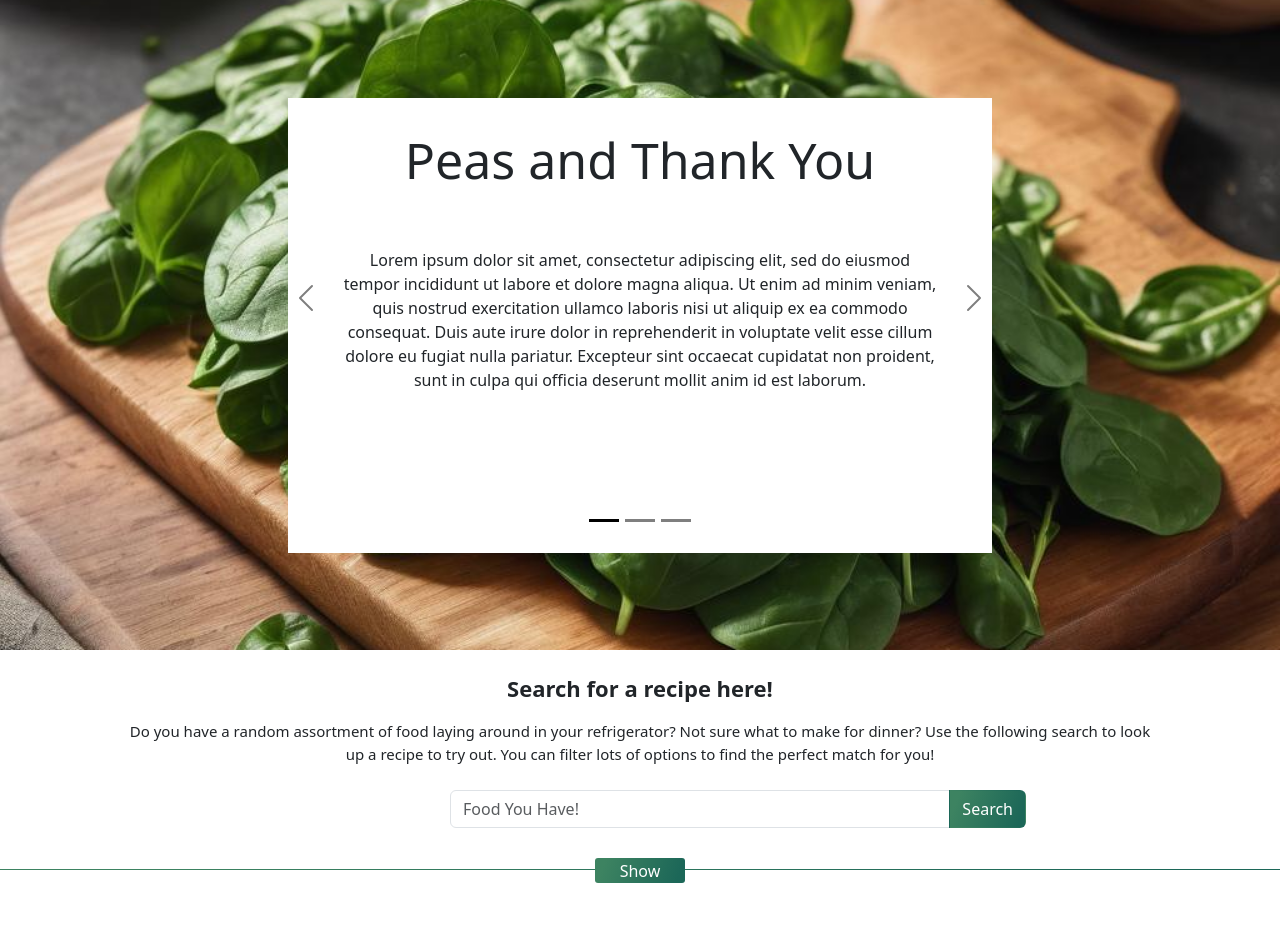
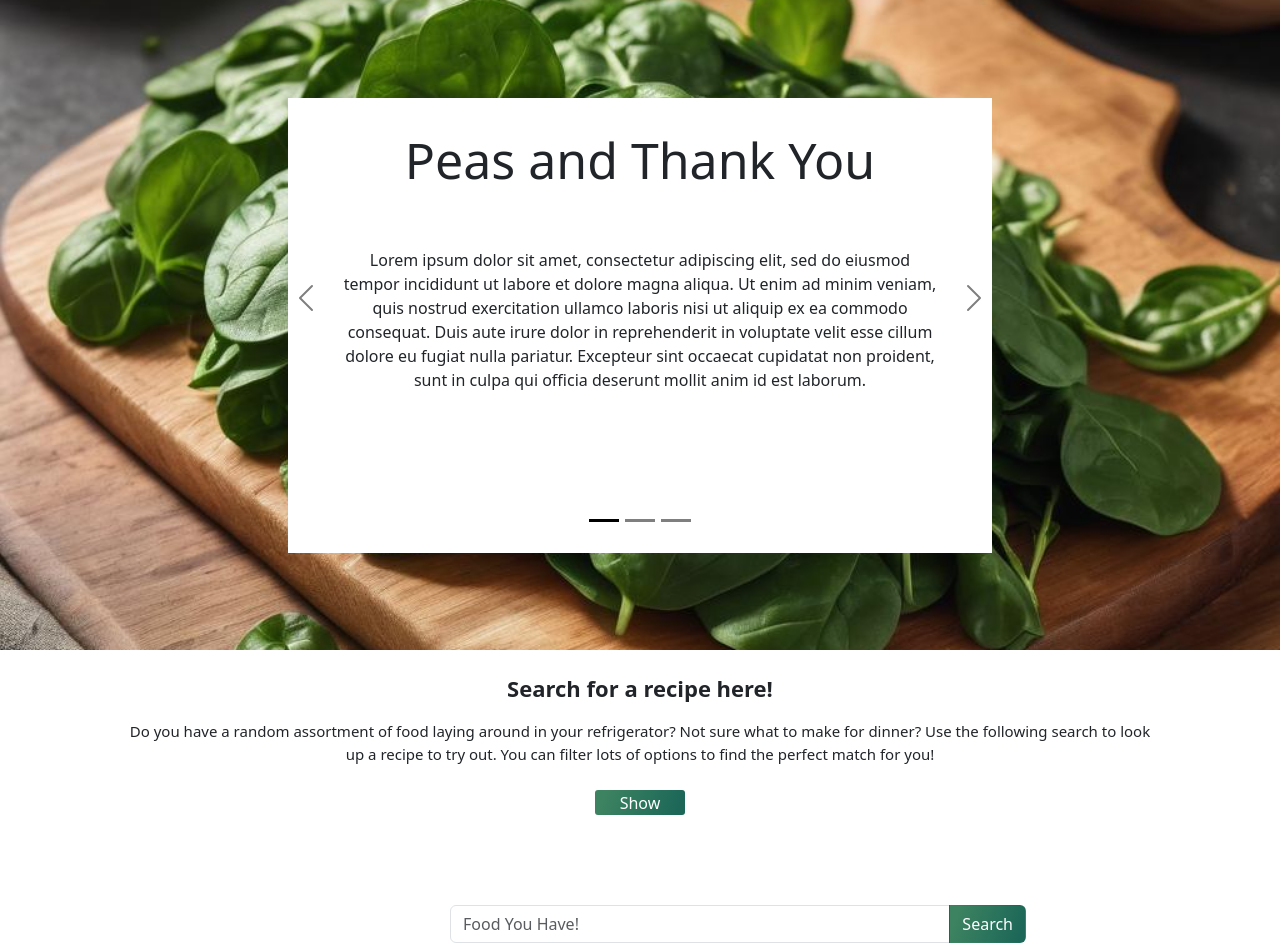
Before and after one commit to tonganknight/Recipe-Site, a Next.js app: page / in a window 1280 px wide. Shown: the top 952 px of the page. Built offline with nearby package versions, Linux system fonts and the light colour scheme.

Commit message:
I added additional code to change classes

```diff
--- a/src/Components/Search-Recipes/Recipe-Filter/recipe-filter.css
+++ b/src/Components/Search-Recipes/Recipe-Filter/recipe-filter.css
@@ -13,6 +13,19 @@
     width: 100%;
     padding: 20px 70px;
     flex-wrap: wrap;
+    background-color: white;
+}
+
+.recipe-flex-active{
+    background-image:  linear-gradient( 109.6deg,  rgba(61,131,97,1) 11.2%, rgba(28,103,88,1) 91.1% );
+}
+
+.displayNone{
+    display: none;
+}
+
+.display{
+    display: block;
 }
 
 .input-items{
@@ -26,8 +39,8 @@
     height: 25px;
     width: 7%;
     border-radius: 3px;
-    margin-top: -12px;
-
+    margin-bottom: 25px;
+    margin-top: 25px;
 }
 
 .filterButton:hover{
--- a/src/Components/Search-Recipes/Recipe-Filter/recipe-filter.tsx
+++ b/src/Components/Search-Recipes/Recipe-Filter/recipe-filter.tsx
@@ -1,5 +1,5 @@
 "use client";
-import { useState } from "react";
+import { useMemo, useState } from "react";
 import { updateFilters } from "@/Functions/search-filter";
 import EdamonFilters from "@/Const/Edamon-Filters";
 import "./recipe-filter.css";
@@ -10,15 +10,26 @@ export const RecipeFilter = () => {
   const handleFilterClick = () => {
     const updateFilterButtonCount = updateFilters(filterButtonCount);
     setFilterButtonCount(updateFilterButtonCount!);
+  };
 
-  };
+  const showFilterButton = useMemo(() => {
+    if (filterButtonCount > 1 && filterButtonCount < 4) {
+      return "Show More";
+    }
+    if (filterButtonCount === 0) {
+      return "Show Filters";
+    }
+    if (filterButtonCount === 4) {
+      return "Hide Filters";
+    }
+  }, [filterButtonCount]);
 
   const mapFilters = EdamonFilters.map((item: any, index: number) => {
     return (
       <div
         id={`${index}`}
         key={index}
-        className="form-check form-switch input-items invisible"
+        className="form-check form-switch input-items displayNone"
       >
         <input
           className="form-check-input"
@@ -39,11 +50,14 @@ export const RecipeFilter = () => {
 
   return (
     <div className="parentFlex">
-      <div className="separator"></div>
       <button onClick={handleFilterClick} className="filterButton">
-        Show Filters
+        {showFilterButton}
       </button>
-      <div className="recipe-flex">{mapFilters}</div>
+      <div className="recipe-flex-active">
+        <div id="recipe-flex" className="recipe-flex">
+          {mapFilters}
+        </div>
+      </div>
     </div>
   );
 };
--- a/src/Components/Search-Recipes/search-recipes.tsx
+++ b/src/Components/Search-Recipes/search-recipes.tsx
@@ -10,8 +10,8 @@ const SearchRecipes = () => {
   return (
     <div>
       <SearchTitle />
+      <RecipeFilter />
       <SearchBar filter={"test"} />
-      <RecipeFilter />
     </div>
   );
 };
--- a/src/Functions/search-filter.ts
+++ b/src/Functions/search-filter.ts
@@ -1,8 +1,8 @@
 
  export function updateFilters(filterButtonCount: number) {
 
+
 //Controls the show filter button on each click
-
     function iterationCount(){
       if(filterButtonCount < 1){
         return 9;
@@ -26,7 +26,7 @@
       for (let i = 0; i < iteration!; i++) {
         const element = document.getElementById(`${i}`);
         element?.classList.remove("form-check", "form-switch", "input-items", "invisible");
-        element?.classList.add("form-check", "form-switch", "input-items");
+        element?.classList.add("form-check", "form-switch", "input-items", "display");
       }
       if (iteration === 9){
         if (filterButtonCount < 1  && iteration === 9) {
@@ -39,7 +39,7 @@
       for (let i = 0; i < iteration!; i++) {
         const element = document.getElementById(`${i}`);
         element?.classList.remove("form-check", "form-switch", "input-items", "invisible");
-        element?.classList.add("form-check", "form-switch", "input-items");
+        element?.classList.add("form-check", "form-switch", "input-items", "display");
       }
 
       if (iteration === 18) {
@@ -54,7 +54,7 @@
       for (let i = 0; i < iteration!; i++) {
         const element = document.getElementById(`${i}`);
         element?.classList.remove("form-check", "form-switch", "input-items", "invisible");
-        element?.classList.add("form-check", "form-switch", "input-items");
+        element?.classList.add("form-check", "form-switch", "input-items", "display");
       }
       if (iteration === 34){
         if (filterButtonCount === 3 && iteration === 34) {
@@ -65,7 +65,8 @@
     if(filterButtonCount === 4){
       for (let i = 0; i < iteration!; i++) {
         const element = document.getElementById(`${i}`);
-        element?.classList.add("invisible");
+        element?.classList.add("displayNone");
+        element?.classList.remove("display");
       }
       if (iteration === 34){
 
```
